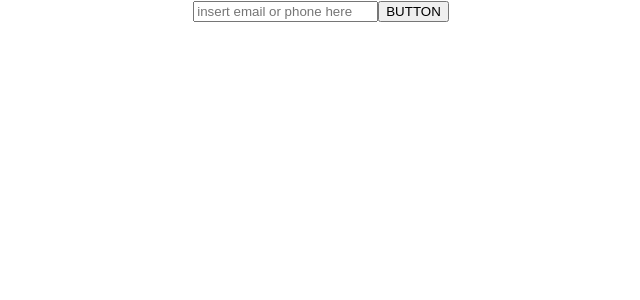
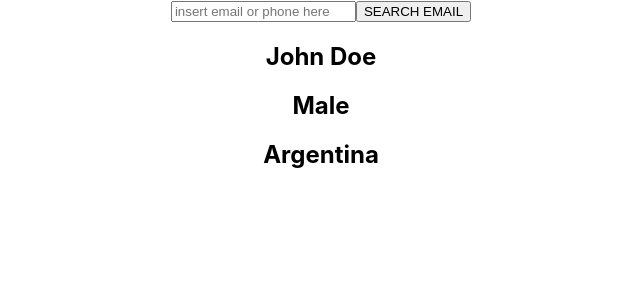
Before and after one commit to cearayon/datasnag-demo-1, a React (Create React App) app: page / in a window 1280 px wide. Shown: the top 300 px of the page, without its empty margins (319-959 px from the left). Built offline with nearby package versions, Linux system fonts and the light colour scheme.

Commit message:
data displayed on the FE

```diff
--- a/src/App.js
+++ b/src/App.js
@@ -1,16 +1,34 @@
 import logo from './logo.svg';
+import { useState } from 'react';
 import './App.css';
 const axios = require('axios')
 
-let handleClick = ()=>{
-  axios.post("http://localhost:5000/api/user_data", {"email": "john@gmail.com"}).then(res=>{console.log(res)})
-}
+
 
 function App() {
+  const [userInput, setUserInput] = useState("")
+  const [displayedUser, setDisplayedUser] = useState({fullName: "John Doe", gender: "Male", location: "Argentina"})
+
+
+  let handleClick = (info)=>{
+    let userInfo = {
+      "email": info
+    }
+
+    axios.post("http://localhost:5000/api/user_data", userInfo).then(res=>{
+      console.log(res.data)
+      setDisplayedUser(res.data)
+    })
+  }
+
+
   return (
     <div className="App">
-      <input placeholder='insert email or phone here'/>
-      <button onClick={handleClick}>BUTTON</button>
+      <input onChange={(e)=>{setUserInput(e.target.value)}} placeholder='insert email or phone here'/>
+      <button onClick={()=>{handleClick(userInput)}}>SEARCH EMAIL</button>
+      <h2>{displayedUser.fullName}</h2>
+      <h2>{displayedUser.gender ? displayedUser.gender : "No gender found"}</h2>
+      <h2>{displayedUser.location}</h2>
     </div>
   );
 }
```
